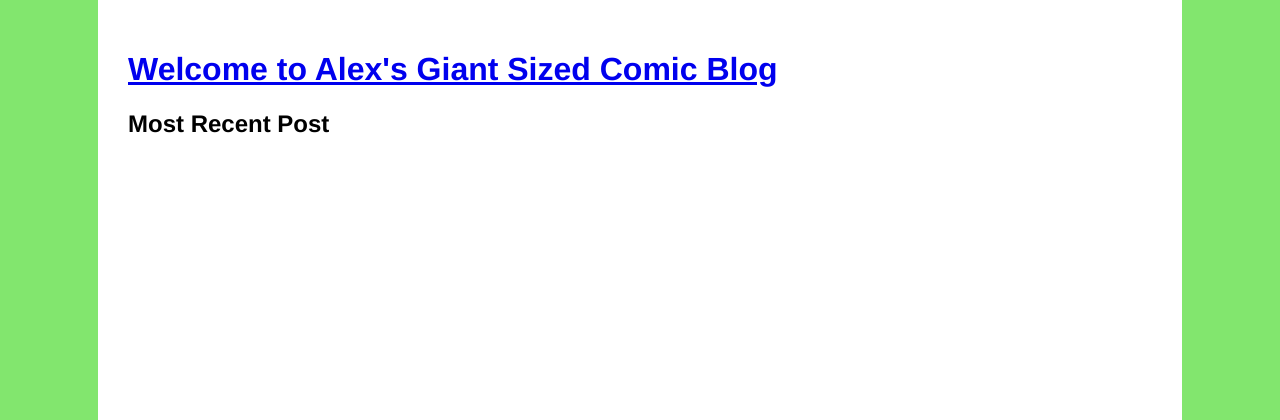
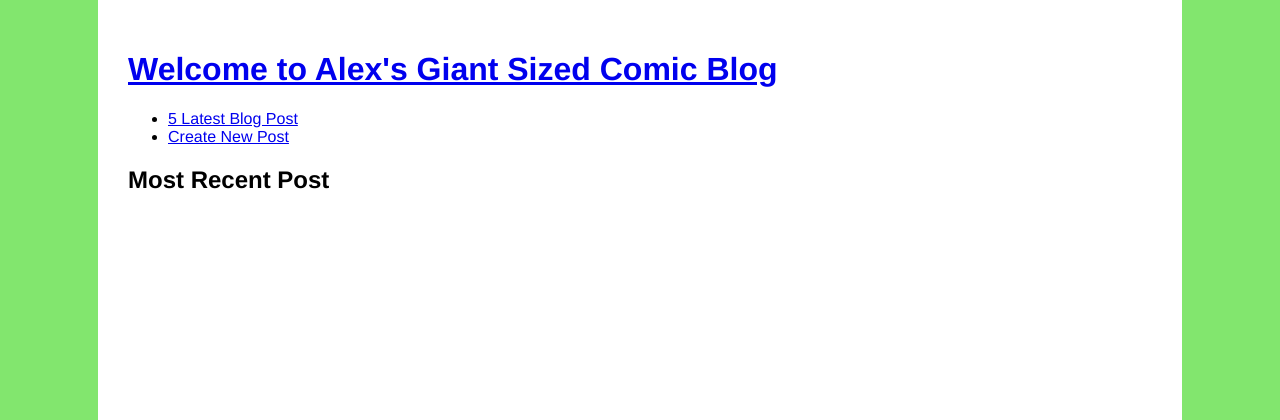
Before and after one commit to alexorear/build-a-blog, a Python web app: template templates/blog.html in a window 1280 px wide. Shown: the top 420 px of the page. Run offline with Jinja, Linux system fonts and the light colour scheme; the template is opened without the code that fills it, so the values that code supplies are empty.

Commit message:
Added new post and 5 new post links at top of page

```diff
--- a/templates/base.html
+++ b/templates/base.html
@@ -55,6 +55,11 @@
   </head>
 <body>
   <a href="/blog"><h1>Welcome to Alex's Giant Sized Comic Blog</h1></a>
+  <ul>
+    <li><a href="/blog">5 Latest Blog Post</a></li>
+    <li><a href="/newpost">Create New Post</a>
+  </ul>
+
   {% block content %}
   {% endblock %}
 
```
